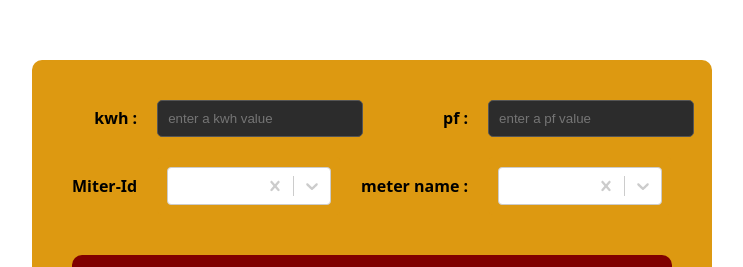
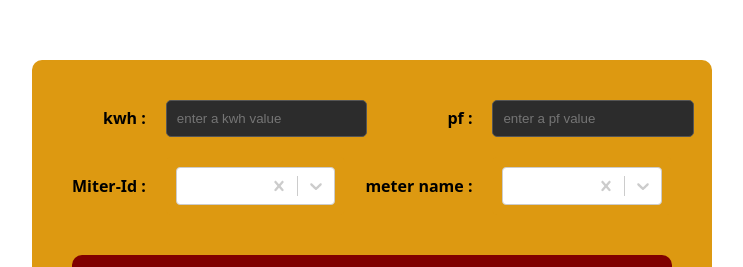
Before and after one commit to helloYash112/swastika-ui, a React (Vite) app in the folder PowerReading-UI/: page /form in a window 1280 px wide. Shown: the part 199-466 px from the top of the page, without its empty margins (268-1011 px from the left). Built offline with nearby package versions, Linux system fonts and the light colour scheme.

Commit message:
adding redirects

```diff
--- a/PowerReading-UI/src/components/PowerInputForm.jsx
+++ b/PowerReading-UI/src/components/PowerInputForm.jsx
@@ -170,7 +170,7 @@ function display() {
 
             <label htmlFor="pf">pf :</label>
             <input type='text' placeholder='enter a pf value' id='pf' ref={pfRef}/>
-            <label htmlFor="meter">Miter-Id</label>
+            <label htmlFor="meter">Miter-Id :</label>
            <List options={meterId} onChange={handleMiterId} value={mId}  title='miterId'/>
 
             <label htmlFor="name">meter name :</label>
```
Also changed, not shown: 1 other file (tests, documents, lock files or other folders).
